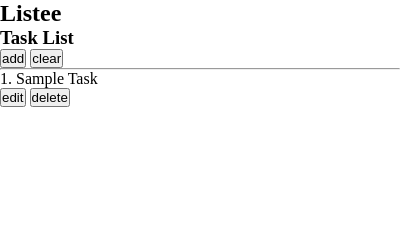
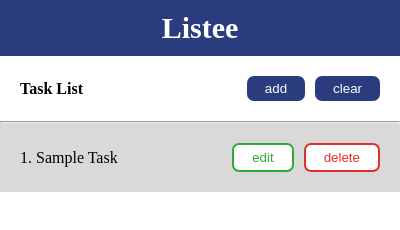
Before and after one commit to Sergyyyyy/Listee_ElectronApp, an Electron app: page index.html in a window 400 px wide. Drawn offline with Linux system fonts and the light colour scheme.

Commit message:
Added style for top and bottom div containers.

```diff
--- a/style.css
+++ b/style.css
@@ -1,7 +1,117 @@
-
 /* basic style reset */
 * {
     padding: 0;
     margin: 0;
     box-sizing: border-box;
 }
+
+nav {
+    background-color: #2A3B7E;
+
+    display: flex;
+    justify-content: center;
+    align-items: center;
+
+    height: 56px;
+    width: 100%;
+}
+
+nav h2 {
+    padding: 20px;
+    font-size: 30px;
+    color: white;
+}
+
+
+.top-content {
+    padding: 20px;
+    display: flex;
+    justify-content: space-between;
+    align-items: center;
+}
+
+.top-content h3 {
+    font-size: 16px;
+}
+
+.btns-top-container {
+    display: flex;
+    justify-content: space-evenly;
+    align-items: center;
+    gap: 10px;
+}
+
+.btns-top-container button {
+    padding: 5px 18px;
+
+    background-color: #2A3B7E;
+    color: #FFF;
+
+    border: none;
+    border-radius: 7px;
+
+    transition: 0.3s ease-in-out;
+}
+
+.btns-top-container button:hover {
+    background-color: #3e5bd1;
+}
+
+.btns-top-container button:active {
+    background-color: #5471e7;
+}
+
+.task {
+    padding: 20px;
+
+    display: flex;
+    justify-content: space-between;
+    align-items: center;
+
+    background-color: #D9D9D9;
+}
+
+.btns-bottom-container {
+    display: flex;
+    justify-content: space-evenly;
+    align-items: center;
+    gap: 10px;
+}
+
+#btnEdit {
+    padding: 5px 18px;
+
+    background-color: #FFF;
+    color: #31A935;
+
+    border: #31A935 2px solid;
+    border-radius: 7px;
+
+    transition: 0.3s ease-in-out;
+}
+
+#btnEdit:hover{
+    background-color: #31A935;
+    color: #FFF;
+}
+
+#btnDelete {
+    padding: 5px 18px;
+
+    background-color: #FFF;
+    color: #E62D2D;
+
+    border: #E62D2D 2px solid;
+    border-radius: 7px;
+
+    transition: 0.3s ease-in-out;
+}
+
+#btnDelete:hover{
+    background-color: #E62D2D;
+    color: #FFF;
+}
+
+.btns-bottom-container button:active {
+    background-color: #5471e7;
+}
```
